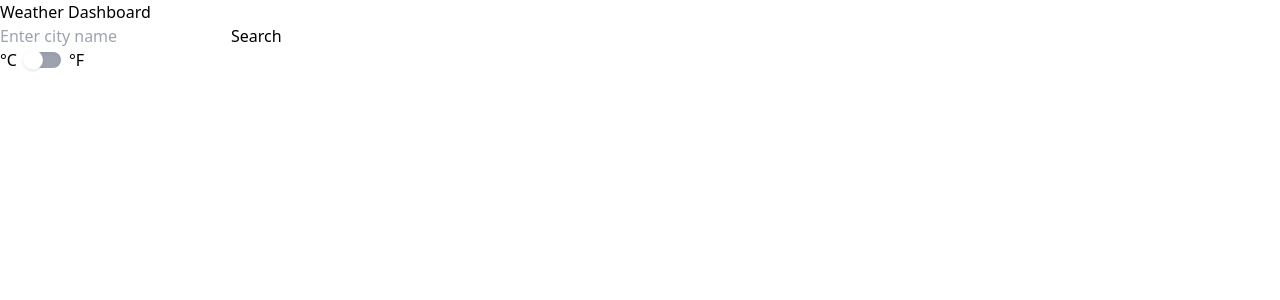
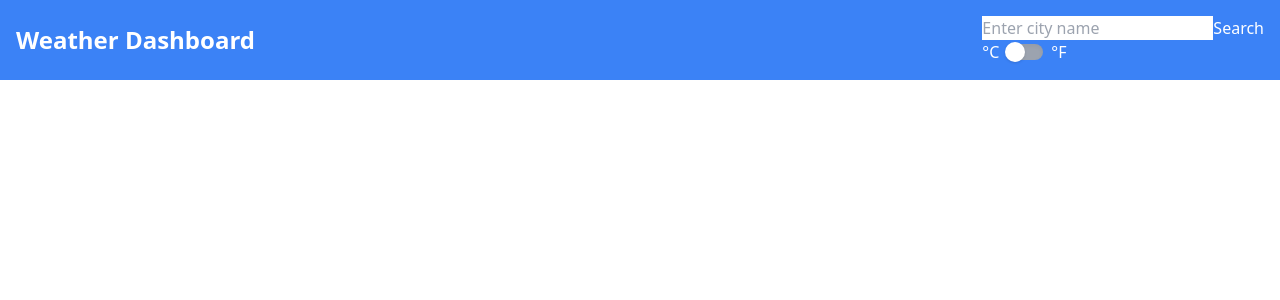
Before and after one commit to tohidul3417/weather-dashboard, a React (Create React App) app: page / in a window 1280 px wide. Shown: the top 300 px of the page. Built offline with nearby package versions, Linux system fonts and the light colour scheme; no server answers.

Commit message:
style(Header): add Tailwind CSS classes

```diff
--- a/src/components/Header.jsx
+++ b/src/components/Header.jsx
@@ -4,12 +4,15 @@ import UnitToggle from "./UnitToggle";
 
 const Header = () => {
     return (
-        <header>
-            <h1>Weather Dashboard</h1>
-            <div>
+        <header className="bg-blue-500">
+            <div className="max-w-7xl mx-auto text-white p-4 flex flex-col md:flex-row items-center justify-between">
+            <h1 className="text-2xl font-bold">Weather Dashboard</h1>
+            <div className="mt-4 md:mt-0">
                 <SearchBar />
                 <UnitToggle />
             </div>
+            </div>
+
         </header>
     )
 };
```
